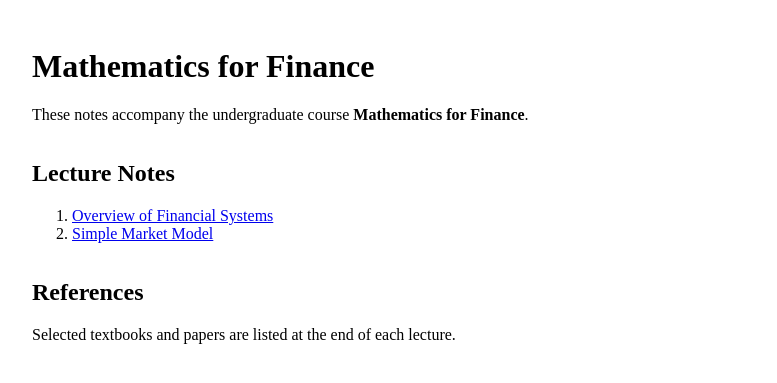
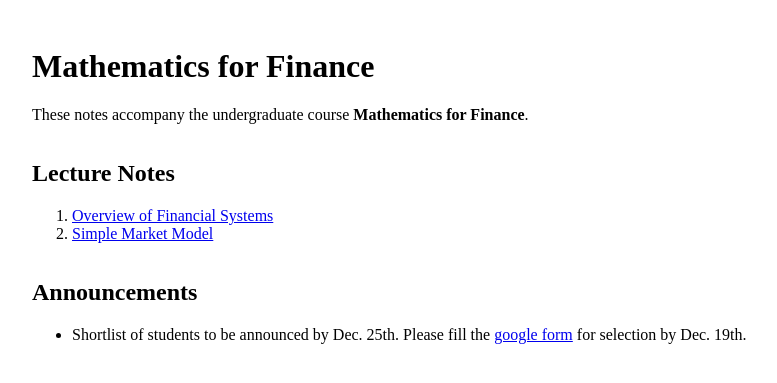
Before and after one commit to mittalsukrit/Mathematics-for-Finance, a Jekyll site: the page built from index.md, in a window 1280 px wide. Shown: the top 383 px of the page, without its empty margins (158-935 px from the left). Built offline with Jekyll 4.4.1, drawn with Linux system fonts in a browser that asks for light colours.

Commit message:
announcements

```diff
--- a/index.md
+++ b/index.md
@@ -17,5 +17,5 @@ These notes accompany the undergraduate course **Mathematics for Finance**.
 2. [Simple Market Model](lectures/02-simple-market-model.md)
 
 
-## References
-Selected textbooks and papers are listed at the end of each lecture.
+## Announcements
+- Shortlist of students to be announced by Dec. 25th. Please fill the [google form](https://docs.google.com/forms/d/e/1FAIpQLSexA-lUi2KOa8SEIV-Njbka1HFh2FbUbbbUbRLItIjmaGA7lQ/viewform?usp=header) for selection by Dec. 19th.
```
